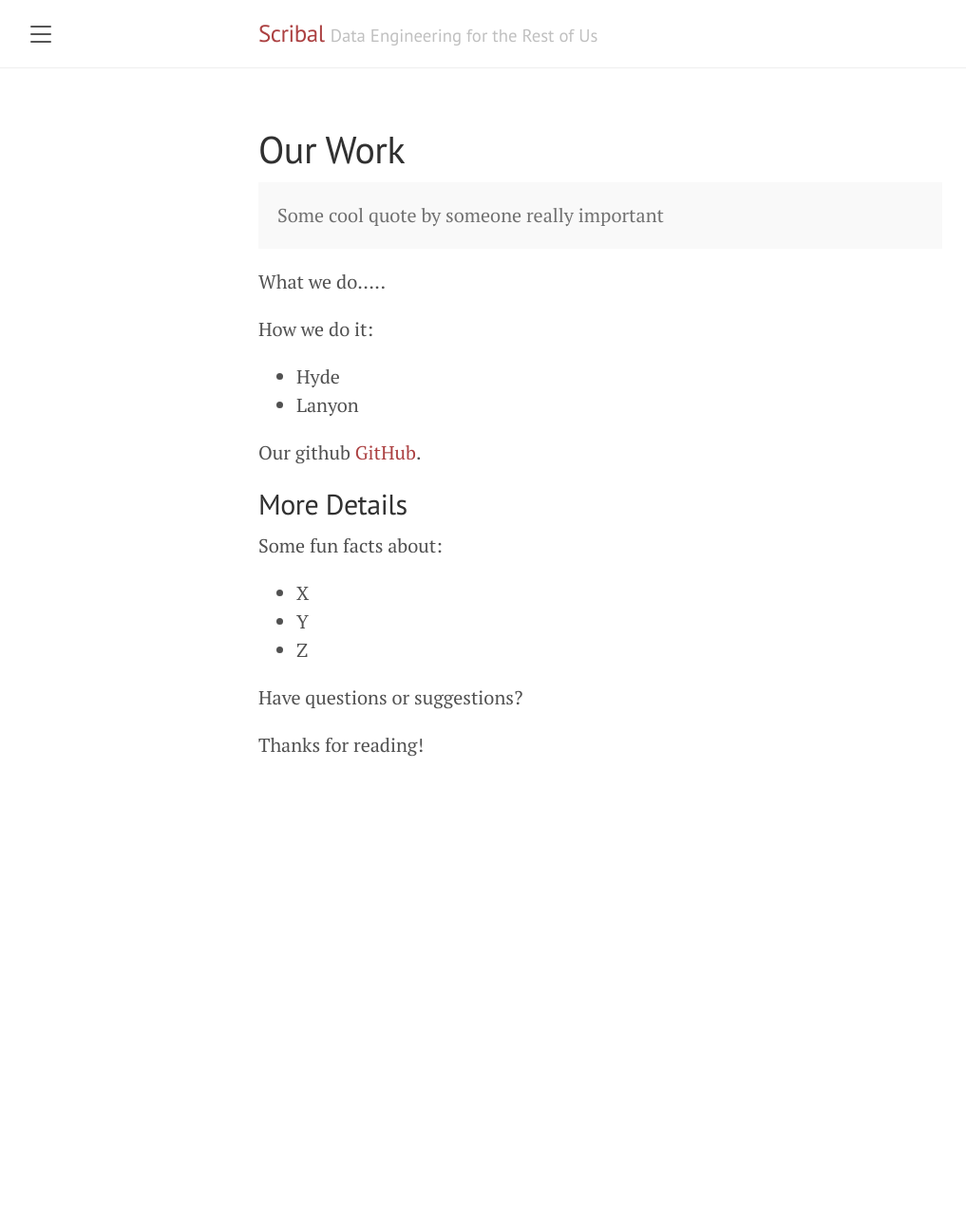
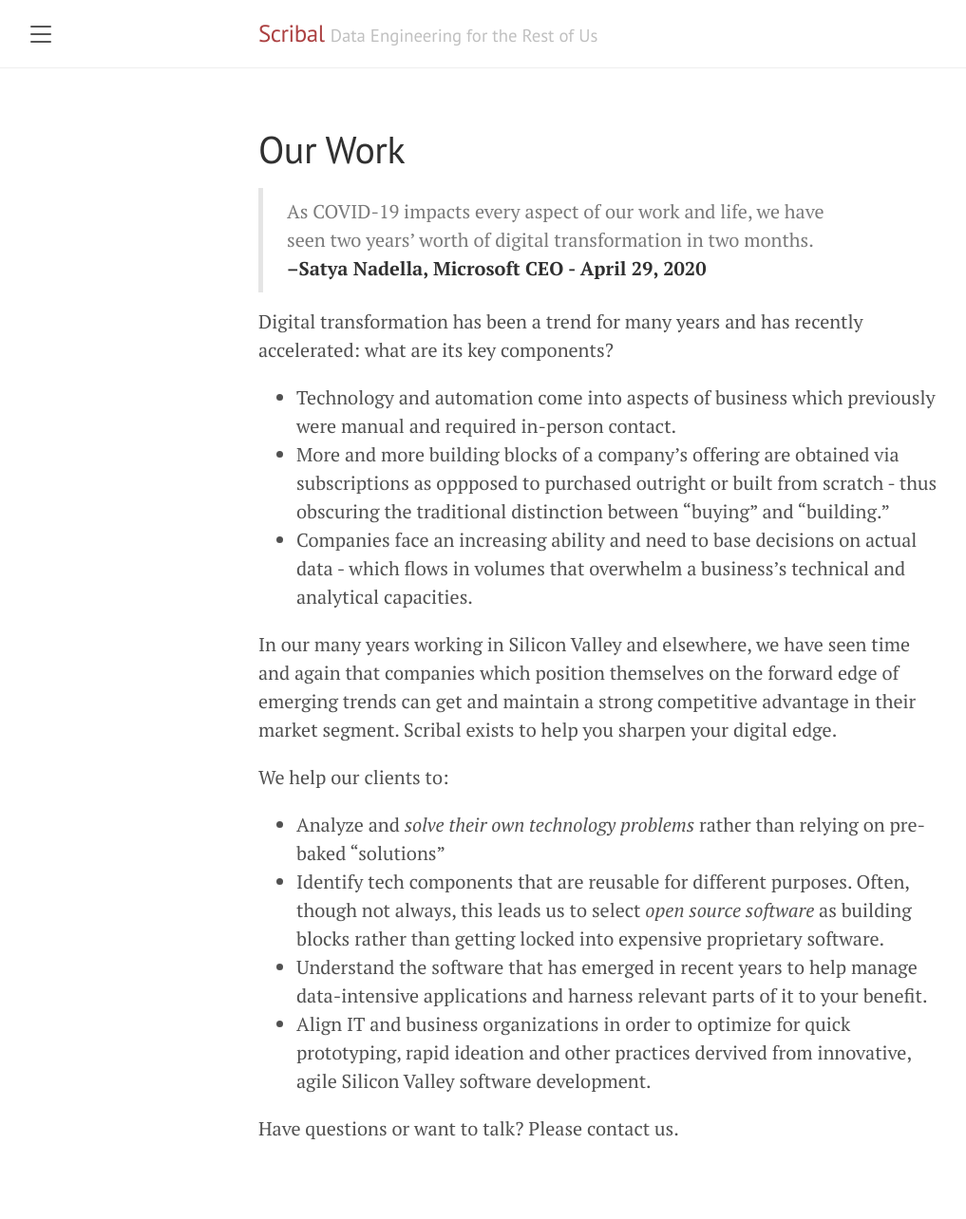
Before and after one commit to scribal-io/lanyon-jh-test, a Jekyll site: the page built from OurWork.md, in a window 1280 px wide. Shown: the whole page at 95% size, without its empty margins (8-1025 px from the left). Built offline with Jekyll 4.4.1, drawn with Linux system fonts in a browser that asks for light colours; before the commit the page ends 900 px from its top, so only the background shows below that.

Commit message:
Updated 'Our Work' moved dummy posts into _drafts

```diff
--- a/OurWork.md
+++ b/OurWork.md
@@ -3,27 +3,23 @@ layout: page
 title: Our Work
 ---
 
-<p class="message">
-  Some cool quote by someone really important
-</p>
 
-What we do.....
+  > As COVID-19 impacts every aspect of our work and life, we have seen two years’ worth of digital transformation in two months.
+  **--Satya Nadella, Microsoft CEO - April 29, 2020**
 
-How we do it:
 
-* Hyde
-* Lanyon
+Digital transformation has been a trend for many years and has recently accelerated: what are its key components?
 
-Our github [GitHub](https://github.com/scribal-io).
+* Technology and automation come into aspects of business which previously were manual and required in-person contact.
+* More and more building blocks of a company's offering are obtained via subscriptions as oppposed to purchased outright or built from scratch - thus obscuring the traditional distinction between "buying" and "building."
+* Companies face an increasing ability and need to base decisions on actual data - which flows in volumes that overwhelm a business's technical and analytical capacities.
 
-## More Details
+In our many years working in Silicon Valley and elsewhere, we have seen time and again that companies which position themselves on the forward edge of emerging trends can get and maintain a strong competitive advantage in their market segment. Scribal exists to help you sharpen your digital edge.
 
-Some fun facts about:
+We help our clients to:
+- Analyze and *solve their own technology problems* rather than relying on pre-baked "solutions"
+- Identify tech components that are reusable for different purposes. Often, though not always, this leads us to select *open source software* as building blocks rather than getting locked into expensive proprietary software.
+- Understand the software that has emerged in recent years to help manage data-intensive applications and harness relevant parts of it to your benefit.
+- Align IT and business organizations in order to optimize for quick prototyping, rapid ideation and other practices dervived from innovative, agile Silicon Valley software development.
 
-* X
-* Y
-* Z
-
-Have questions or suggestions?
-
-Thanks for reading!
+Have questions or want to talk? Please contact us.
```
Also changed, not shown: _drafts/2020-04-01-whats-jekyll.md (renamed from _posts/2020-04-01-whats-jekyll.md), _drafts/2020-04-02-example-content.md (renamed from _posts/2020-04-02-example-content.md), _drafts/2020-04-03-introducing-lanyon.md (renamed from _posts/2020-04-03-introducing-lanyon.md), _drafts/2020-12-03-gregory-test.md (renamed from _posts/2020-12-03-gregory-test.md).
